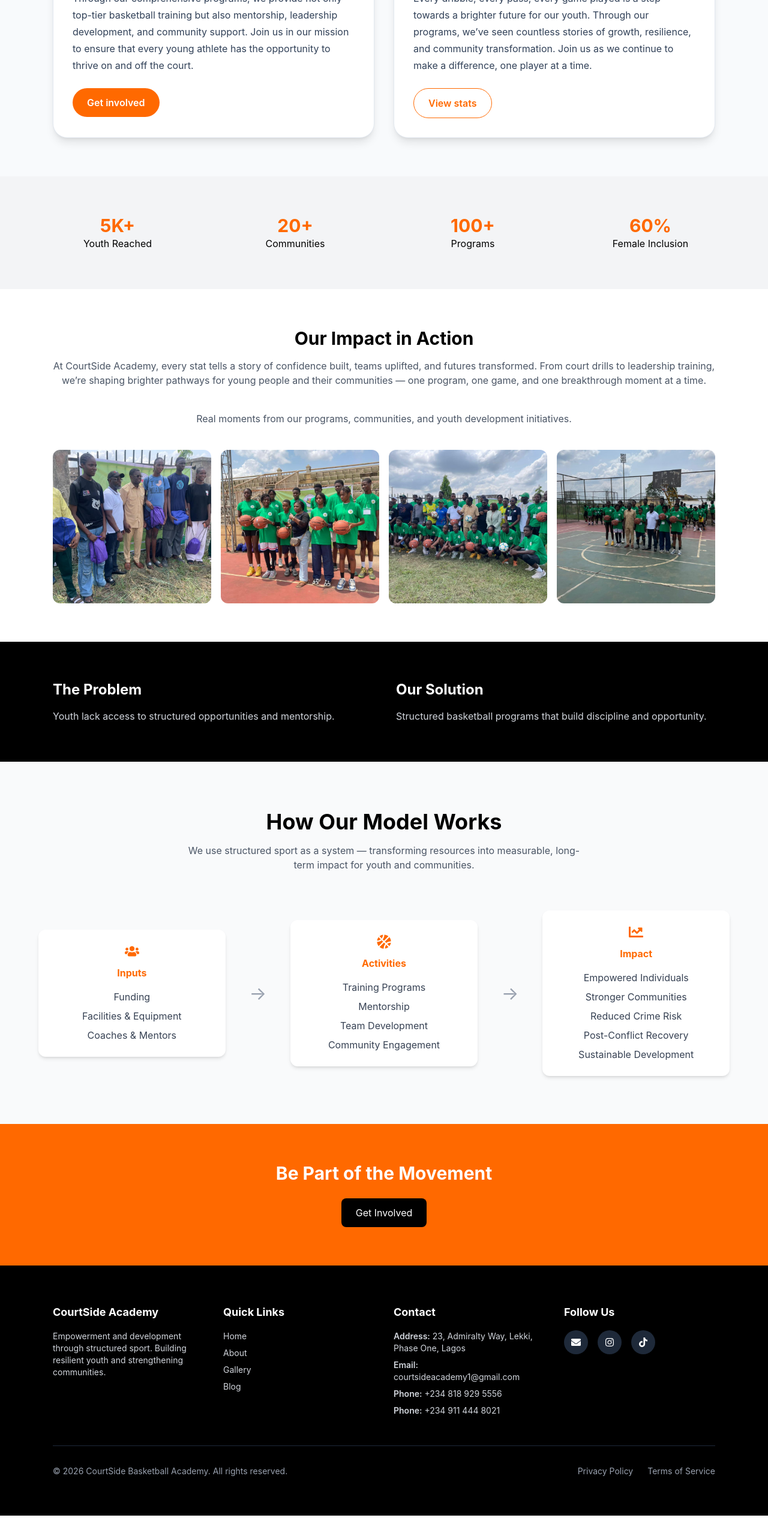
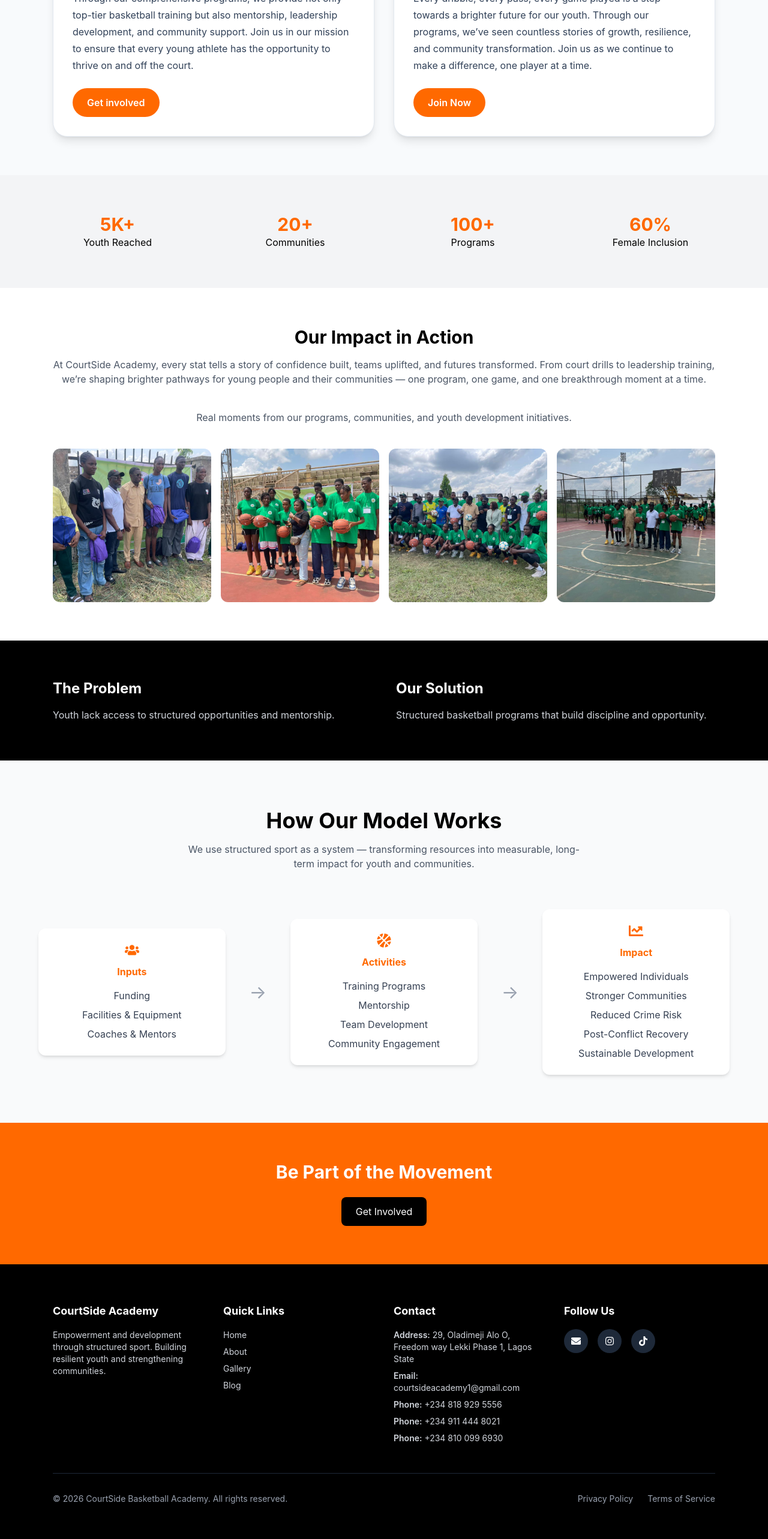
Before and after one commit to tolulopejanet/CSBBAcademy, a React (Vite) app: page / in a window 1280 px wide. Shown: the part 1026-3592 px from the top of the page at 60% size. Before the commit the page ends 3553 px from the top, so only its background shows below. Built offline with nearby package versions, Linux system fonts and the light colour scheme.

Commit message:
eighth update

```diff
--- a/src/components/CTA.jsx
+++ b/src/components/CTA.jsx
@@ -3,7 +3,7 @@
     <section className="bg-orange-500 text-white py-16 text-center">
       <h2 className="text-3xl font-bold">Be Part of the Movement</h2>
       <a
-        href="https://wa.me/2348189295556?text=Hi%2C%20my%20name%20is%20___.%20I%20would%20like%20to%20join%20CourtSide%20Academy.%20Can%20you%20provide%20more%20information%3F"
+        href="https://wa.me/2348100996930?text=Hi%2C%20my%20name%20is%20___.%20I%20would%20like%20to%20join%20CourtSide%20Academy.%20Can%20you%20provide%20more%20information%3F"
         target="_blank"
         rel="noopener noreferrer"
         className="mt-6 inline-block bg-black px-6 py-3 rounded-lg cursor-pointer hover:bg-slate-900 transition-colors"
--- a/src/components/Footer.jsx
+++ b/src/components/Footer.jsx
@@ -41,7 +41,7 @@
           <div>
             <h3 className="text-lg font-bold mb-4">Contact</h3>
             <p className="text-gray-300 text-sm mb-2">
-              <span className="font-semibold">Address:</span> 23, Admiralty Way, Lekki, Phase One, Lagos
+              <span className="font-semibold">Address:</span> 29, Oladimeji Alo O, Freedom way Lekki Phase 1, Lagos State
             </p>
             <p className="text-gray-300 text-sm mb-2">
               <span className="font-semibold">Email:</span> courtsideacademy1@gmail.com
@@ -49,8 +49,11 @@
             <p className="text-gray-300 text-sm mb-2">
               <span className="font-semibold">Phone:</span> +234 818 929 5556
             </p>
-            <p className="text-gray-300 text-sm">
+            <p className="text-gray-300 text-sm mb-2">
               <span className="font-semibold">Phone:</span> +234 911 444 8021
+            </p>
+             <p className="text-gray-300 text-sm">
+              <span className="font-semibold">Phone:</span> +234 810 099 6930
             </p>
           </div>
 
--- a/src/components/Hero.jsx
+++ b/src/components/Hero.jsx
@@ -1,5 +1,5 @@
 export default function Hero() {
-  const whatsappNumber = "2348189295556";
+  const whatsappNumber = "2348100996930";
   const joinMessage = "Hi, my name is ___. I would like to join CourtSide Academy. Can you provide more information?";
   const partnerMessage = "Hi, my name is ___. I would like to partner with CourtSide Academy. Can you provide more information?";
 
--- a/src/components/Navbar.jsx
+++ b/src/components/Navbar.jsx
@@ -75,7 +75,7 @@
             );
           })}
           <a
-            href="https://wa.me/2348189295556?text=Hi%2C%20my%20name%20is%20___.%20I%20would%20like%20to%20join%20CourtSide%20Academy.%20Can%20you%20provide%20more%20information%3F"
+            href="https://wa.me/2348100996930?text=Hi%2C%20my%20name%20is%20___.%20I%20would%20like%20to%20join%20CourtSide%20Academy.%20Can%20you%20provide%20more%20information%3F"
             target="_blank"
             rel="noopener noreferrer"
             className="bg-orange-500 px-5 py-2 rounded-lg hover:bg-orange-600 transition-colors"
@@ -117,7 +117,7 @@
             );
           })}
           <a
-            href="https://wa.me/2348189295556?text=Hi%2C%20my%20name%20is%20___.%20I%20would%20like%20to%20join%20CourtSide%20Academy.%20Can%20you%20provide%20more%20information%3F"
+            href="https://wa.me/2348100996930?text=Hi%2C%20my%20name%20is%20___.%20I%20would%20like%20to%20join%20CourtSide%20Academy.%20Can%20you%20provide%20more%20information%3F"
             target="_blank"
             rel="noopener noreferrer"
             className="block w-full bg-orange-500 py-3 rounded-lg text-center hover:bg-orange-600 transition-colors"
--- a/src/components/WhoWeAre.jsx
+++ b/src/components/WhoWeAre.jsx
@@ -55,7 +55,7 @@
             transform ambition into opportunity."
           </p>
           <div className="border-t border-slate-200 pt-6">
-            <p className="text-lg font-semibold text-slate-900">Bimbo</p>
+            <p className="text-lg font-semibold text-slate-900">Courtside Academy</p>
             <p className="text-sm text-gray-500">Founder & Executive Director</p>
           </div>
         </div>
--- a/src/pages/ContactPage.jsx
+++ b/src/pages/ContactPage.jsx
@@ -35,7 +35,7 @@
 ---
 Sent from CourtSide Academy Contact Page`;
 
-    const whatsappUrl = `https://wa.me/2348189295556?text=${encodeURIComponent(whatsappMessage)}`;
+    const whatsappUrl = `https://wa.me/2348100996930?text=${encodeURIComponent(whatsappMessage)}`;
     window.location.href = whatsappUrl;
   };
   return (
@@ -70,7 +70,7 @@
                 </div>
                 <div>
                   <h3 className="text-lg font-semibold text-gray-900 mb-2">Location</h3>
-                  <p className="text-gray-600">23, Admiralty Way, Lekki, Phase One, Lagos</p>
+                  <p className="text-gray-600">29, Oladimeji Alo O, Freedom way Lekki Phase 1, Lagos State</p>
                 </div>
               </div>
 
@@ -106,6 +106,12 @@
                     className="text-gray-600 hover:text-orange-500 transition-colors block"
                   >
                     +234 911 444 8021
+                  </a>
+                  <a
+                    href="tel:+2348100996930"
+                    className="text-gray-600 hover:text-orange-500 transition-colors block"
+                  >
+                    +234 810 099 6930
                   </a>
                 </div>
               </div>
--- a/src/pages/Home.jsx
+++ b/src/pages/Home.jsx
@@ -22,7 +22,7 @@
                Through our comprehensive programs, we provide not only top-tier basketball training but also mentorship, leadership development, and community support. Join us in our mission to ensure that every young athlete has the opportunity to thrive on and off the court.
               </p>
               <a
-                href="https://wa.me/2348189295556?text=Hi%2C%20my%20name%20is%20___.%20I%20would%20like%20to%20join%20CourtSide%20Academy.%20Can%20you%20provide%20more%20information%3F"
+                href="https://wa.me/2348100996930?text=Hi%2C%20my%20name%20is%20___.%20I%20would%20like%20to%20join%20CourtSide%20Academy.%20Can%20you%20provide%20more%20information%3F"
                 target="_blank"
                 rel="noopener noreferrer"
                 className="inline-flex items-center justify-center rounded-full bg-orange-500 px-6 py-3 text-white font-semibold hover:bg-orange-600 transition"
@@ -38,10 +38,12 @@
                 Every dribble, every pass, every game played is a step towards a brighter future for our youth. Through our programs, we’ve seen countless stories of growth, resilience, and community transformation. Join us as we continue to make a difference, one player at a time.
               </p>
               <a
-                href="#stats"
-                className="inline-flex items-center justify-center rounded-full border border-orange-500 bg-white px-6 py-3 text-orange-500 font-semibold hover:bg-orange-50 transition"
+                href="https://wa.me/2348100996930?text=Hi%2C%20my%20name%20is%20___.%20I%20would%20like%20to%20join%20CourtSide%20Academy.%20Can%20you%20provide%20more%20information%3F"
+                target="_blank"
+                rel="noopener noreferrer"
+                className="inline-flex items-center justify-center rounded-full bg-orange-500 px-6 py-3 text-white font-semibold hover:bg-orange-600 transition"
               >
-                View stats
+                Join Now
               </a>
             </div>
           </div>
```
